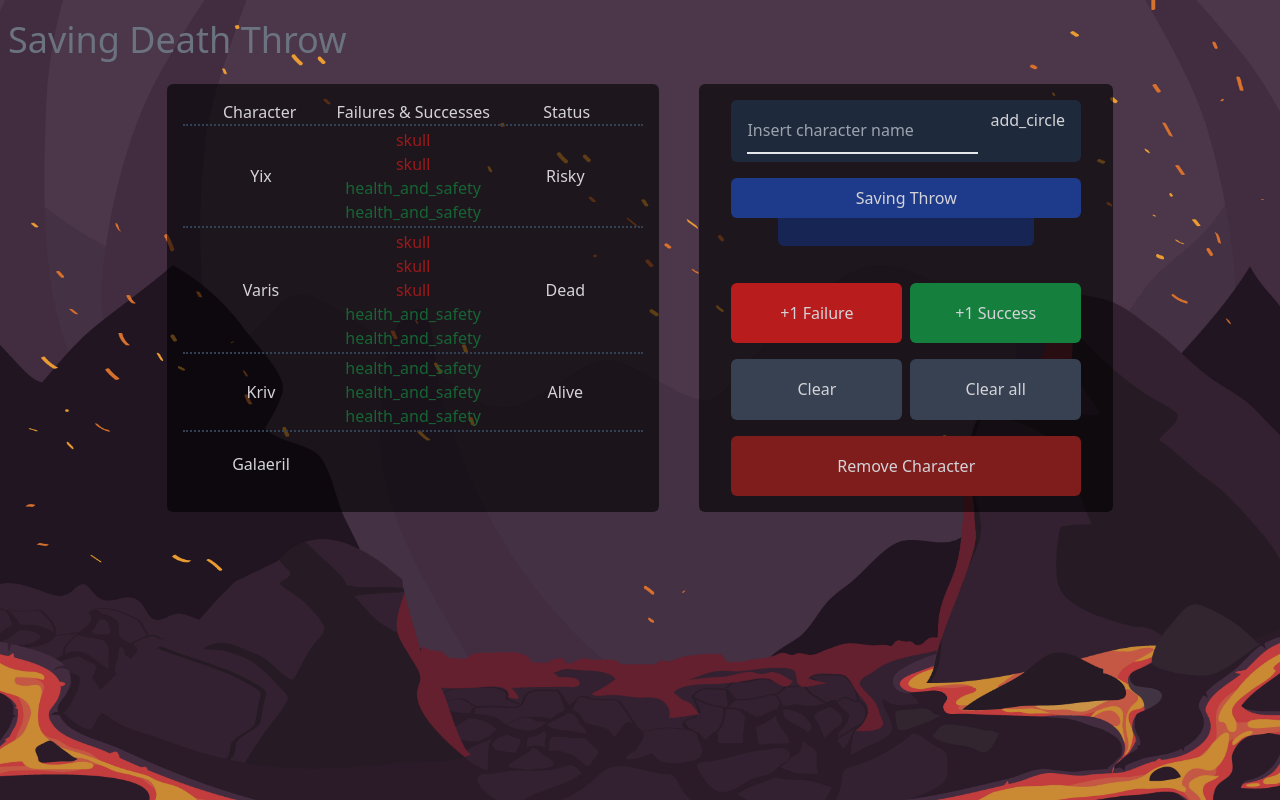
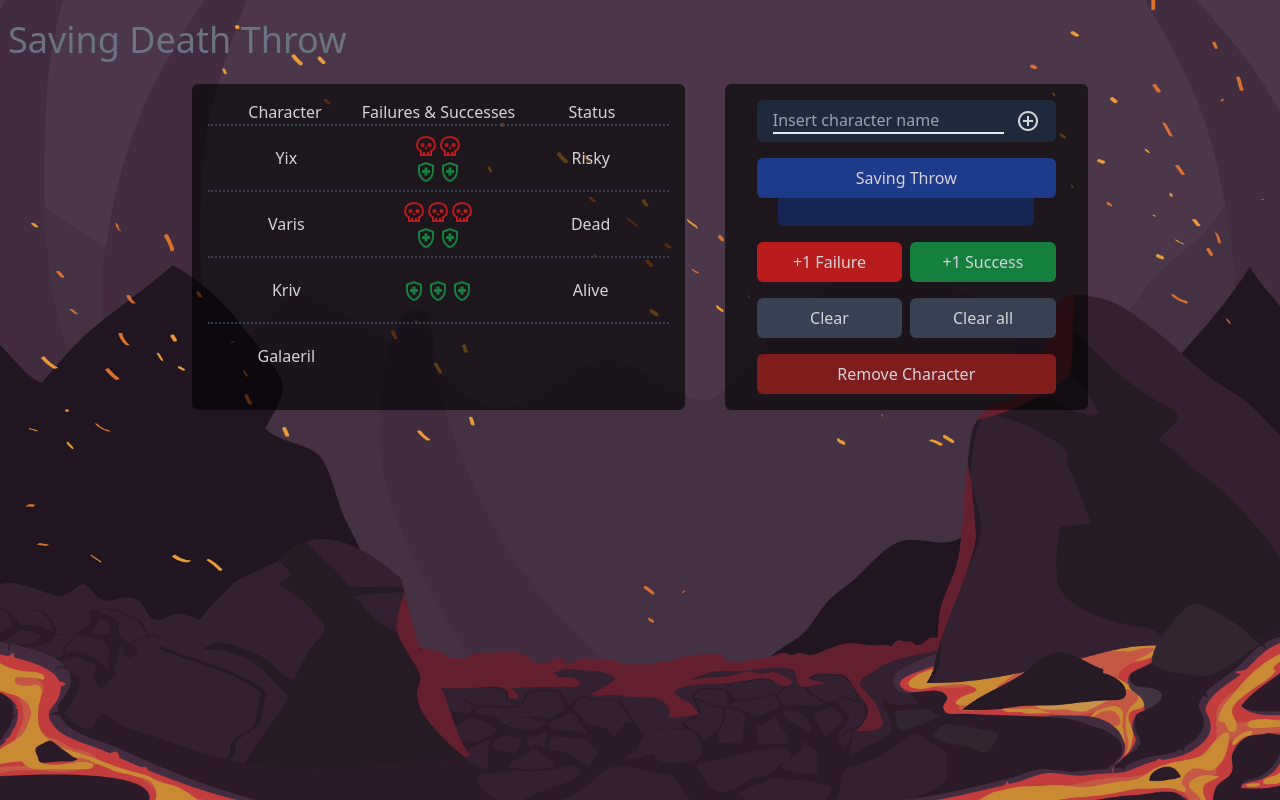
Before and after one commit to ricierirossi/death-saving-throw, a Vue app: page / in a window 1280 px wide. Built offline with nearby package versions, Linux system fonts and the light colour scheme.

Commit message:
Add svg
Add svg icons instead of import from MAterial Symbols

```diff
--- a/src/components/ButtonSection.vue
+++ b/src/components/ButtonSection.vue
@@ -12,11 +12,14 @@
                 v-model="characterName"
                 @keyup.enter="insertCharacter"
             />
-            <span
-                class="material-symbols-outlined hover:cursor-pointer hover:text-gray-400"
+            <img
+                src="../assets/icons/add.svg"
+                alt="add"
+                width="24"
+                height="24"
+                class="hover:cursor-pointer"
                 @click="insertCharacter"
-                >add_circle</span
-            >
+            />
         </div>
         <div class="flex flex-col col-start-1 col-span-2">
             <button
--- a/src/components/StatusTable.vue
+++ b/src/components/StatusTable.vue
@@ -28,17 +28,29 @@
                         <div>
                             <div
                                 v-for="failures in character.failures"
-                                class="material-symbols-outlined text-red-800"
+                                class="inline"
                             >
-                                skull
+                                <img
+                                    src="../assets/icons/skull.svg"
+                                    alt="skull"
+                                    width="24"
+                                    height="24"
+                                    class="inline"
+                                />
                             </div>
                         </div>
                         <div>
                             <div
                                 v-for="failures in character.successess"
-                                class="material-symbols-outlined text-green-800"
+                                class="inline"
                             >
-                                health_and_safety
+                                <img
+                                    src="../assets/icons/shield.svg"
+                                    alt="shield"
+                                    width="24"
+                                    height="24"
+                                    class="inline"
+                                />
                             </div>
                         </div>
                     </div>
@@ -46,20 +58,6 @@
                 </div>
             </div>
         </div>
-        <!-- <div class="flex mt-6 gap-x-3 bg-slate-800 py-2 px-4 rounded-md">
-            <input
-                type="text"
-                placeholder="Insert character name"
-                class="text-zinc-300 bg-transparent border-b-2 flex-grow"
-                v-model="characterName"
-                @keyup.enter="insertCharacter"
-            />
-            <span
-                class="material-symbols-outlined hover:cursor-pointer hover:text-gray-400"
-                @click="insertCharacter"
-                >add_circle</span
-            >
-        </div> -->
     </div>
 </template>
 <script setup>
@@ -67,22 +65,8 @@ import { useStatusStore } from "../../stores/StatusStore";
 import { ref } from "vue";
 
 const statusStore = useStatusStore();
-// const characterName = ref("");
+
 const selected = ref(false);
-
-// const insertCharacter = () => {
-//     if (characterName.value) {
-//         statusStore.addCharacter({
-//             id: new Date(Date.now()).getTime(),
-//             name: characterName.value,
-//             failures: 0,
-//             successess: 0,
-//             status: "",
-//             selected: false,
-//         });
-//     }
-//     characterName.value = "";
-// };
 
 const selectCharacter = (characterID) => {
     selected.value = !selected.value;
```
